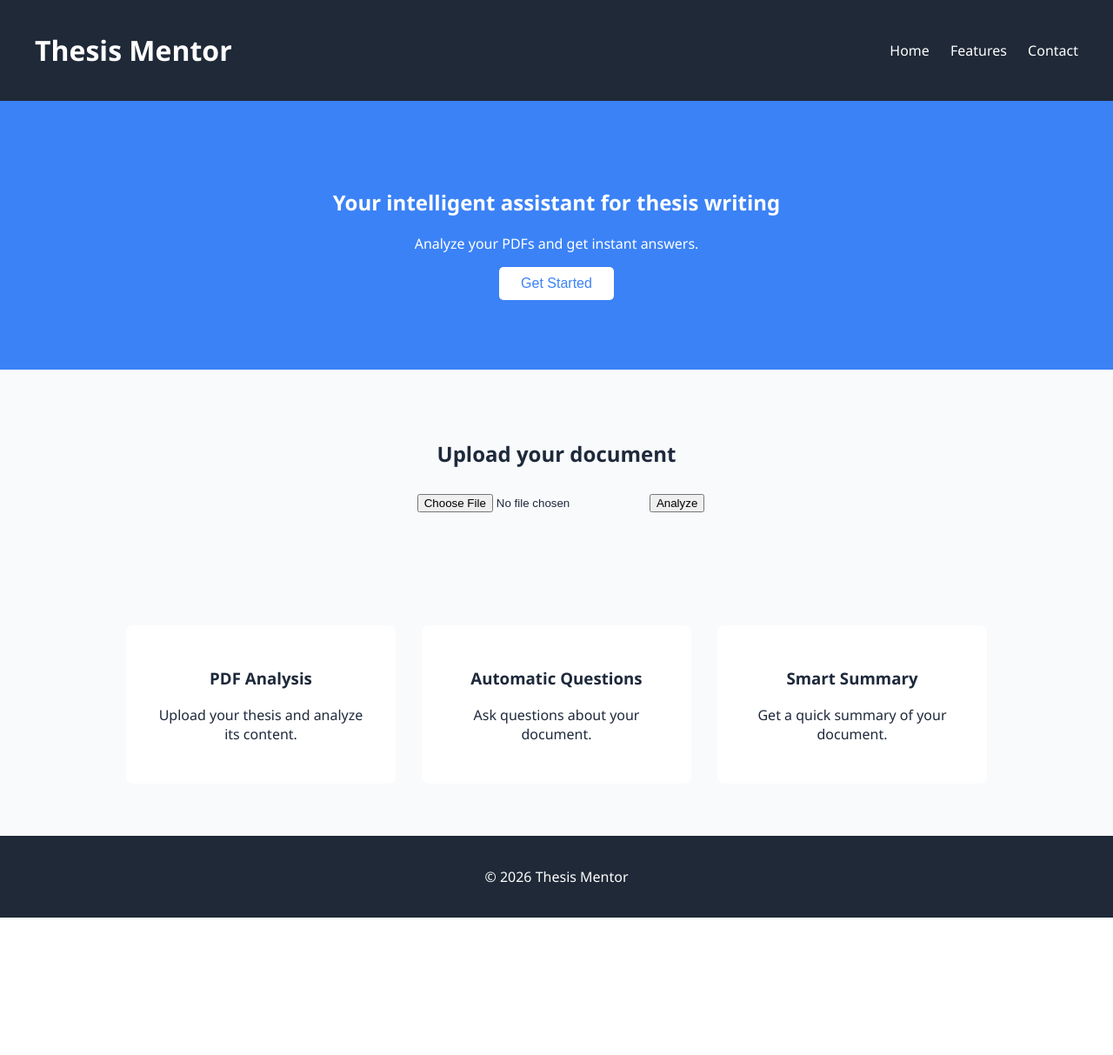
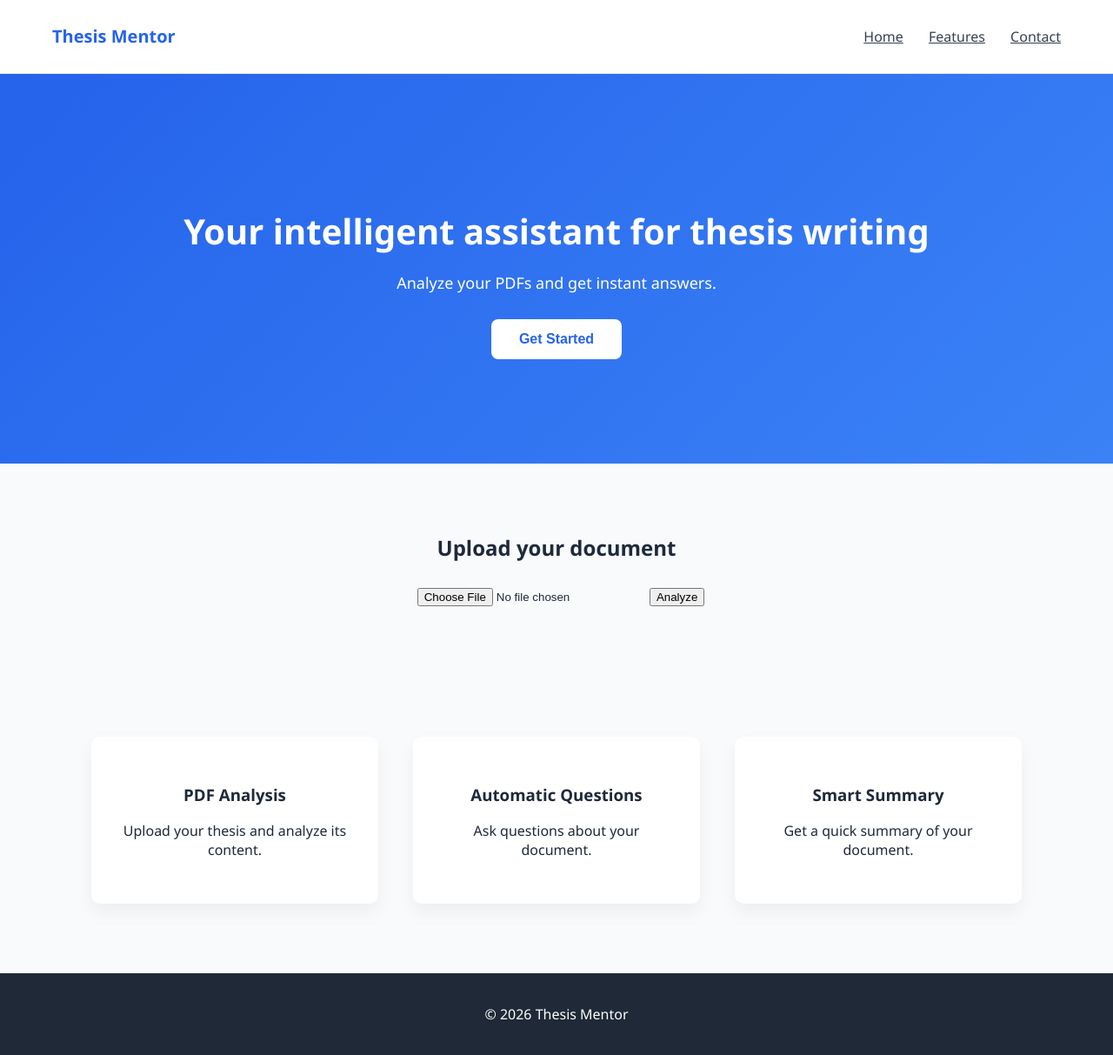
Before and after one commit to Archange-Mbah/ThesisMentor, a Flask app: page / in a window 1280 px wide. Shown: the whole page at 87% size. Before the commit the page ends 1055 px from the top, so only its background shows below. Run offline with Flask 3, Linux system fonts and the light colour scheme.

Commit message:
Improve UI of Thesis Mentor: enhanced header, hero section, chat layout, and PDF viewer styling

```diff
--- a/app/static/css/style.css
+++ b/app/static/css/style.css
@@ -12,15 +12,24 @@ header {
     display: flex;
     justify-content: space-between;
     align-items: center;
-    background: #1f2937;
-    color: white;
-    padding: 15px 40px;
+    padding: 15px 60px;
+    background: white;
+    border-bottom: 1px solid #e5e7eb;
+}
+
+header h1 {
+    font-size: 20px;
+    color: #2563eb;
 }
 
 nav a {
-    margin-left: 20px;
-    color: white;
-    text-decoration: none;
+    margin-left: 25px;
+    color: #374151;
+    font-weight: 500;
+}
+
+nav a:hover {
+    color: #2563eb;
 }
 
 
@@ -28,18 +37,34 @@ nav a {
 
 .hero {
     text-align: center;
-    padding: 80px 20px;
-    background: #3b82f6;
+    padding: 120px 20px;
+    background: linear-gradient(135deg,#2563eb,#3b82f6);
     color: white;
 }
 
+.hero h2 {
+    font-size: 40px;
+    margin-bottom: 20px;
+}
+
+.hero p {
+    font-size: 18px;
+    margin-bottom: 30px;
+}
+
 .hero button {
-    padding: 10px 25px;
+    padding: 14px 32px;
     border: none;
     background: white;
-    color: #3b82f6;
+    color: #2563eb;
     font-size: 16px;
-    border-radius: 5px;
+    border-radius: 8px;
+    font-weight: 600;
+    cursor: pointer;
+}
+
+.hero button:hover {
+    transform: translateY(-2px);
 }
 
 
@@ -60,16 +85,23 @@ nav a {
 .features {
     display: flex;
     justify-content: center;
-    gap: 30px;
-    padding: 60px;
+    gap: 40px;
+    padding: 80px 20px;
 }
 
 .feature {
     background: white;
-    padding: 30px;
-    border-radius: 8px;
-    width: 250px;
+    padding: 35px;
+    border-radius: 10px;
+    width: 260px;
     text-align: center;
+
+    box-shadow: 0 10px 20px rgba(0,0,0,0.05);
+    transition: 0.3s;
+}
+
+.feature:hover {
+    transform: translateY(-5px);
 }
 
 
```
Also changed, not shown: other parts of app/static/css/style.css (+38 -21 lines).
